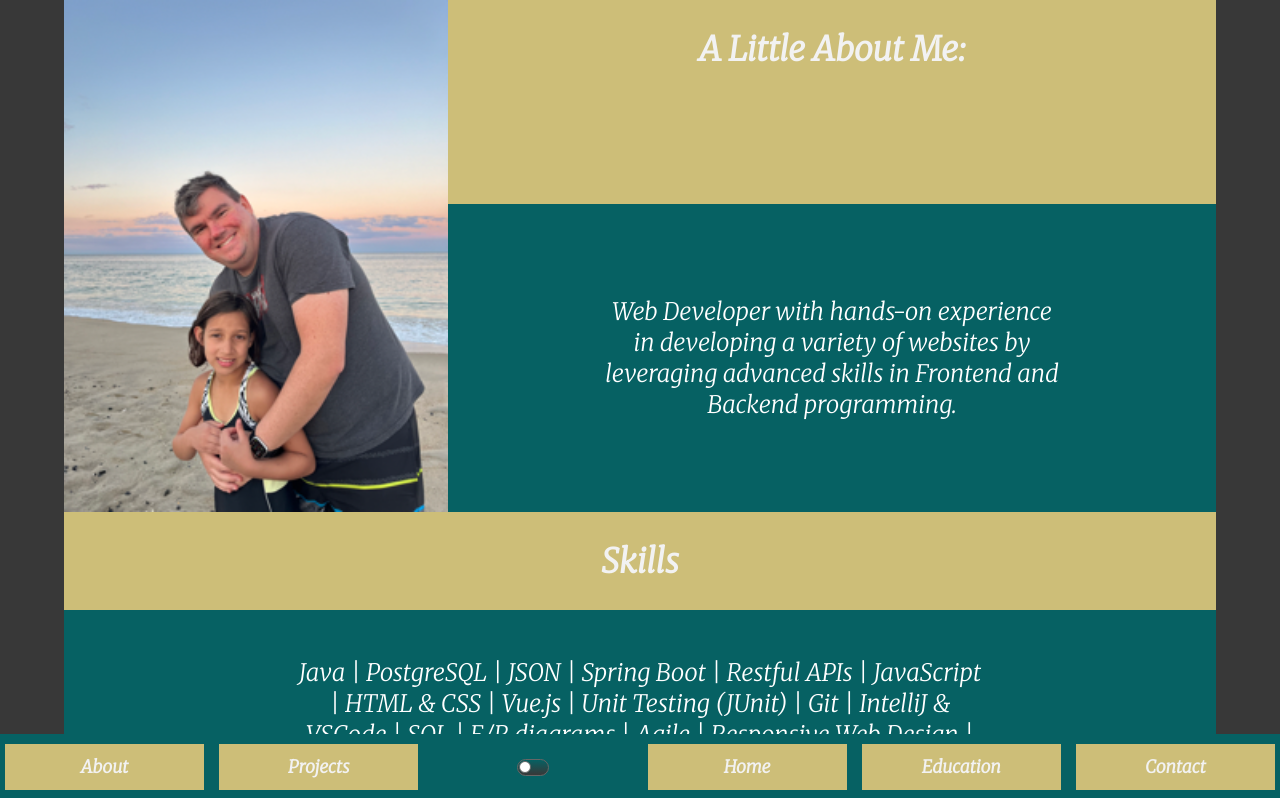
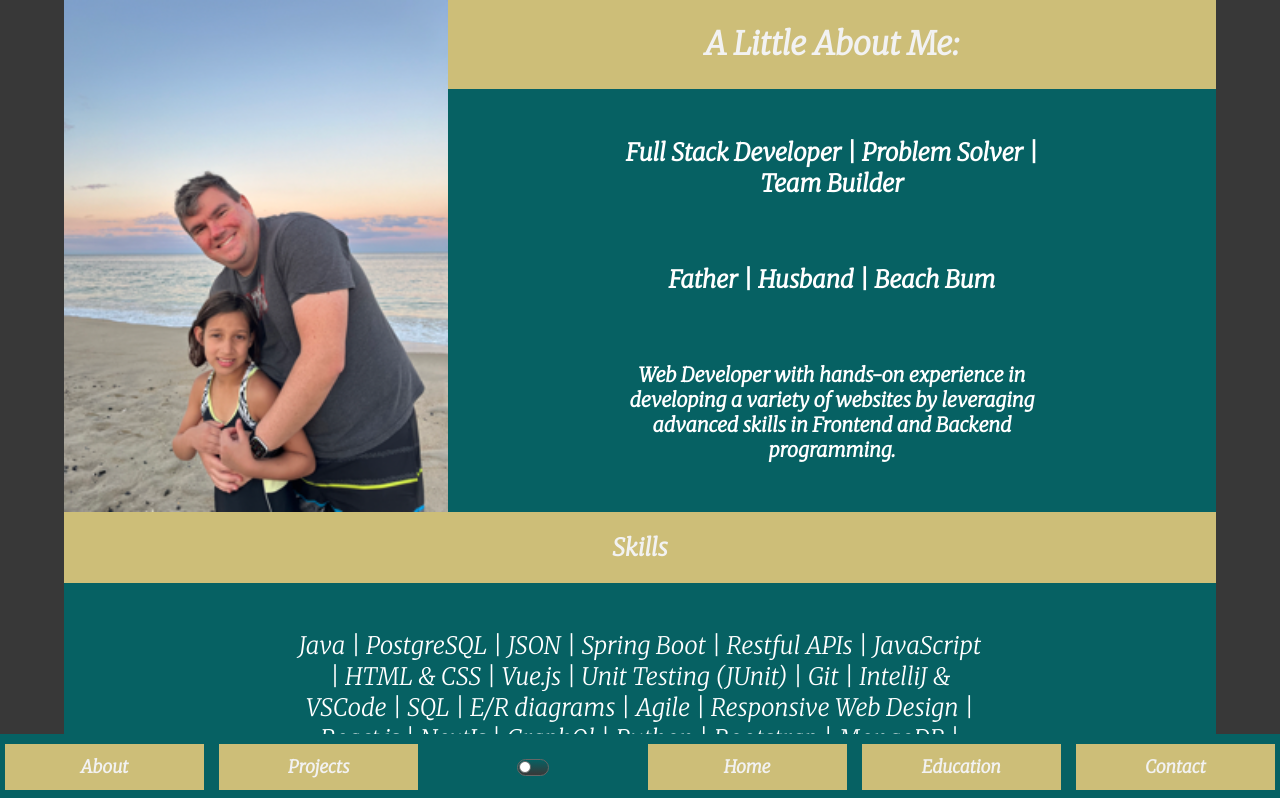
Before and after one commit to ejoc1103/portfolio, a Next.js app: page /about in a window 1280 px wide. Shown: the top 798 px of the page. Built offline with nearby package versions, Linux system fonts and the light colour scheme.

Commit message:
About me update

```diff
--- a/pages/about.js
+++ b/pages/about.js
@@ -53,7 +53,9 @@ const PicContainerStyled = styled(motion.div)`
 `;
 const ProfileImageStyled = styled(Image)``;
 const SubheadStyled = styled.div`
-  font-size: 1.4em;
+  display: grid;
+  justify-content: center;
+  align-items: center;
   background-color: ${({ theme }) => theme.thirdColor};
   @media (max-width: 880px) {
     grid-row: span 2;
@@ -198,14 +200,17 @@ export default function About() {
             />
           </PicContainerStyled>
           <SubheadStyled key='c5'>
-            <h2>A Little About Me:</h2>
+            <h1>A Little About Me:</h1>
           </SubheadStyled>
           <InfoStyled key='c6'>
-            <p>
+            <h4>Full Stack Developer | Problem Solver | Team Builder</h4>
+            <h4>Father | Husband | Beach Bum</h4>
+            <h5>
               Web Developer with hands-on experience in developing a variety of
               websites by leveraging advanced skills in Frontend and Backend
               programming.
-            </p>
+            </h5>
+
           </InfoStyled>
         </InfoContainerStyled>
         <SkillsContainerStyled>
```
